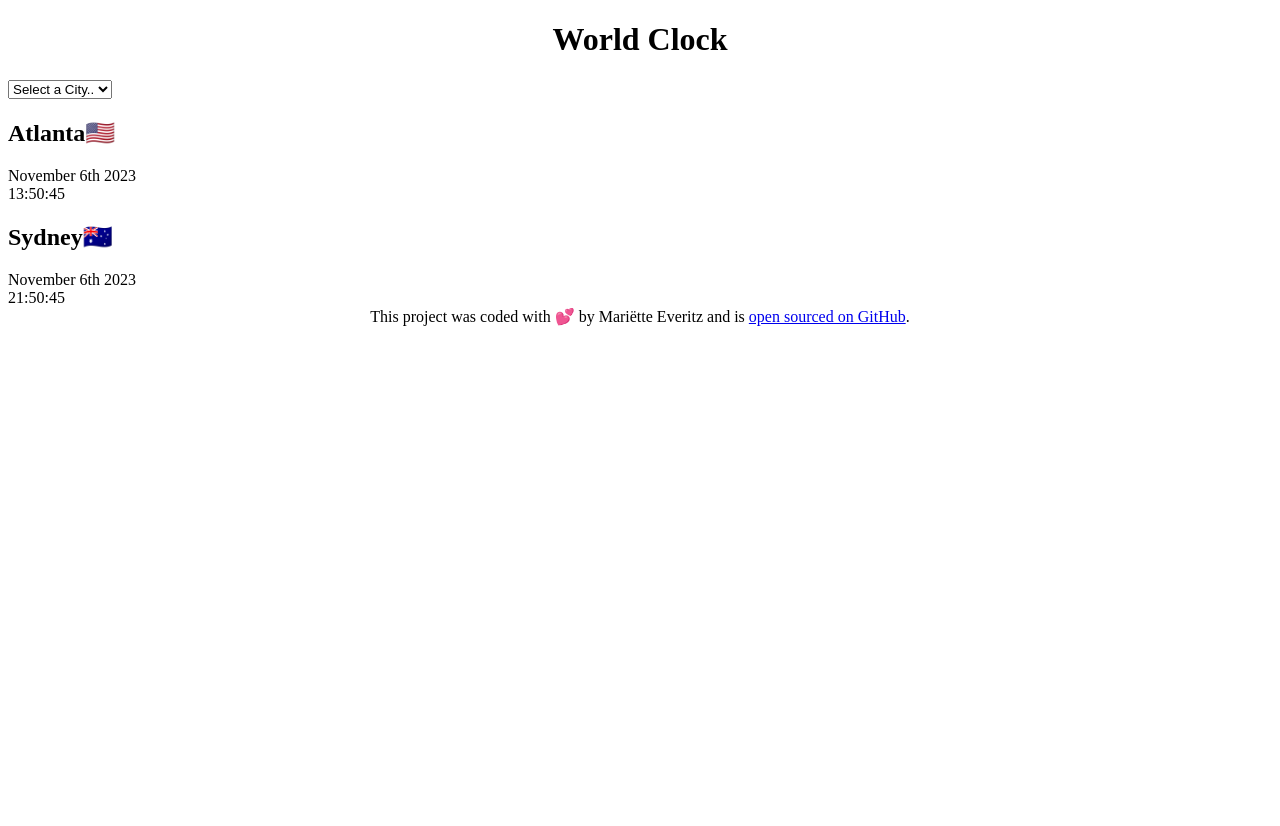
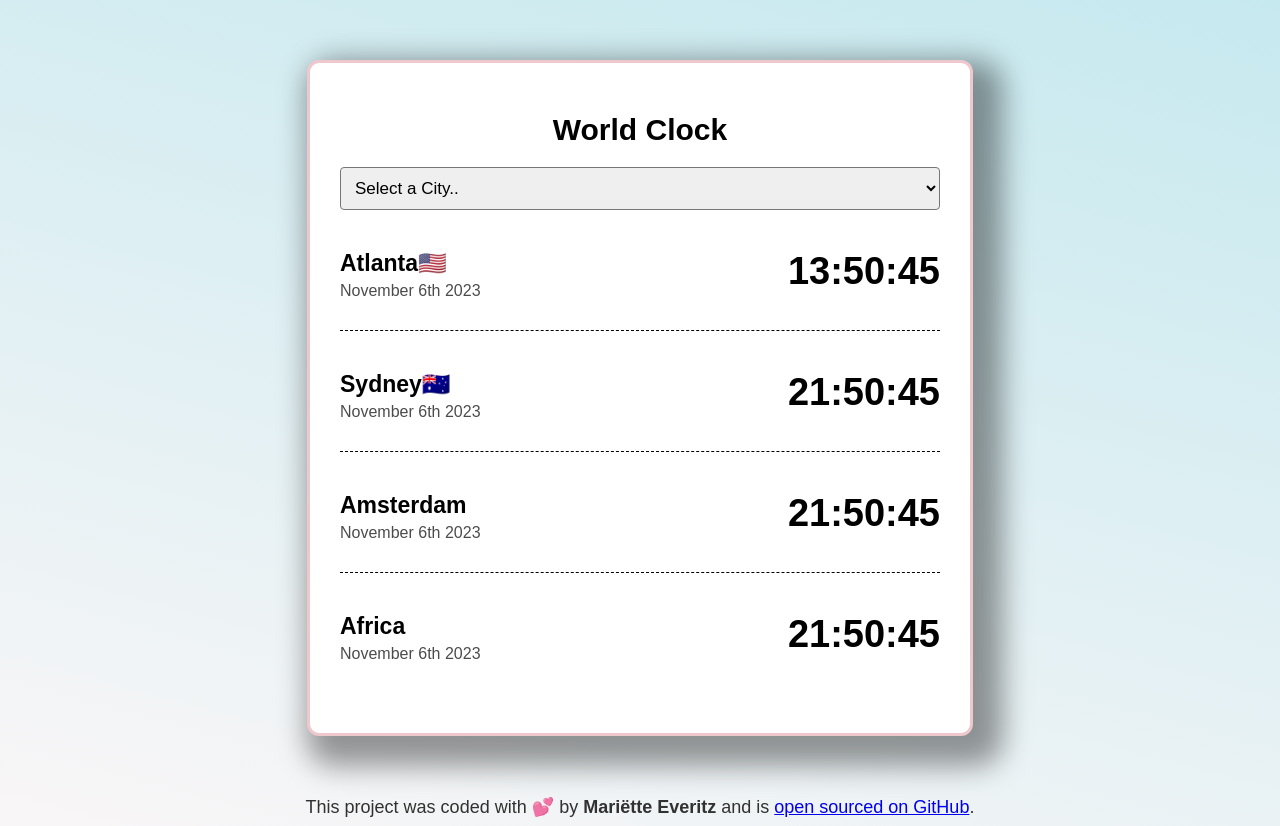
Before and after one commit to Marietje86/World-Clock, a plain HTML site: page index.html in a window 1280 px wide. Before the commit the page ends 800 px from the top, so only its background shows below. Drawn offline with Linux system fonts and the light colour scheme.

Commit message:
Styled project with CSS

```diff
--- a/css/style.css
+++ b/css/style.css
@@ -1,7 +1,61 @@
+body {
+    background: linear-gradient(15deg, rgb(249, 246, 247) 0%, rgb(198, 233, 239) 100%);
+    font-family: Arial;
+}
+
 h1 {
     text-align: center;
+    font-family: Arial;
+    font-size: 30px;
+
+}
+
+h2 {
+    margin: 0 0 5px;
+    font-size: 23px;
+}
+
+select {
+    display: block;
+    width: 100%;
+    font-size: 17px;
+    border-radius: 4px;
+    padding: 10px;
+}
+
+.container {
+    max-width: 600px;
+    margin: 60px auto;
+    background-color: rgb(255, 255, 255);
+    padding: 30px;
+    border: 3px solid rgba(223, 146, 156, 0.5);
+    border-radius: 12px;
+    box-shadow: 15px 15px 29px 15px rgba(0, 0, 0, 0.4);
+}
+
+.city {
+    display: flex;
+    margin: 10px 0;
+    justify-content: space-between;
+    padding: 30px 0;
+    border-bottom: 1px dashed rgb(0, 0, 0.2);
+}
+
+.city:last-child {
+    border: none;
+}
+
+.date {
+    opacity: 0.7;
+}
+
+.time {
+    font-size: 38px;
+    font-weight: bold;
 }
 
 footer {
     text-align: center;
+    font-size: 18px;
+    color:rgba(0, 0, 0, 0.8)
 }
--- a/index.html
+++ b/index.html
@@ -19,18 +19,36 @@
     <option value="">Japan🇯🇵</option>
 </select>
 <div class="city">
+    <div>
     <h2>Atlanta🇺🇸 </h2>
     <div class="date">November 6th 2023</div>
+    </div>
     <div class="time">13:50:45</div>
 </div>
 <div class="city">
+    <div>
     <h2>Sydney🇦🇺 </h2>
     <div class="date">November 6th 2023</div>
+    </div>
+    <div class="time">21:50:45</div>
+</div>
+<div class="city">
+    <div>
+    <h2> Amsterdam</h2>
+    <div class="date">November 6th 2023</div>
+    </div>
+    <div class="time">21:50:45</div>
+</div>
+<div class="city">
+    <div>
+    <h2> Africa</h2>
+    <div class="date">November 6th 2023</div>
+    </div>
     <div class="time">21:50:45</div>
 </div>
 
   </div>
-  <footer> This project was coded with 💕 by Mariëtte Everitz and
+  <footer> This project was coded with 💕 by <strong>Mariëtte Everitz</strong> and
       is <a href="https://github.com/Marietje86/World-Clock" target="_blank">open sourced on GitHub</a>.
     </footer>
   <script src="javascript/index.js"></script>
```
